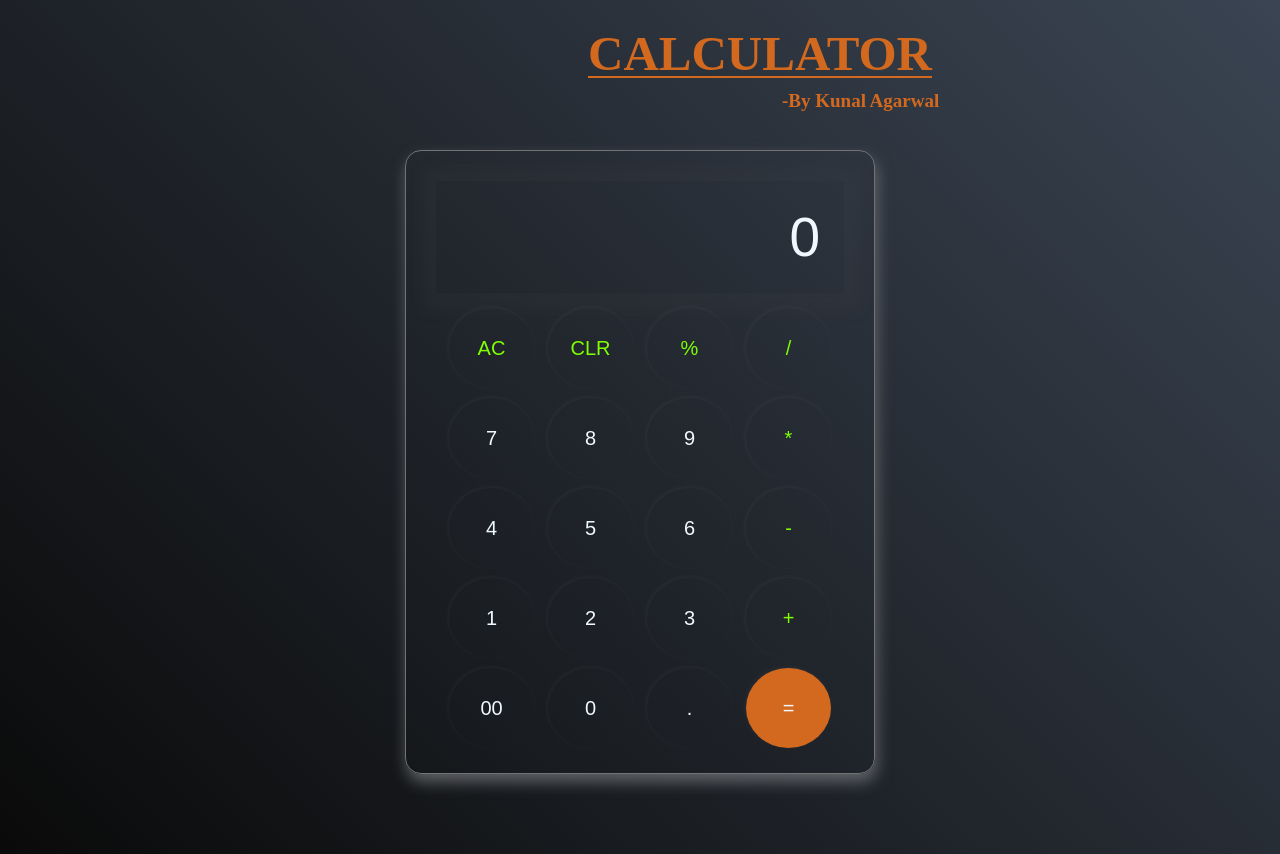
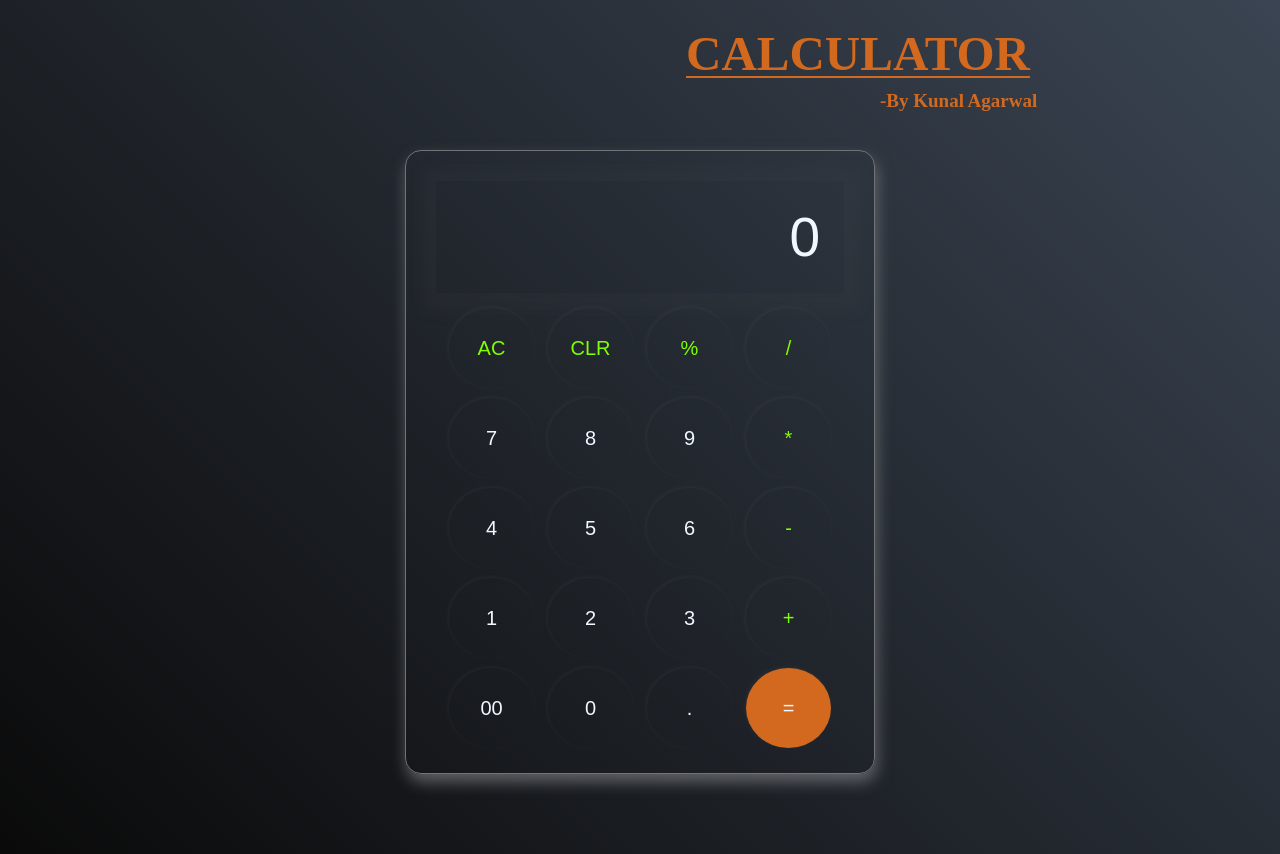
Before and after one commit to Kunalagarwal0912/Calculator, a plain HTML site: page index.html in a window 1280 px wide. Drawn offline with Linux system fonts and the light colour scheme.

Commit message:
Update style.css

```diff
--- a/style.css
+++ b/style.css
@@ -67,7 +67,7 @@ button{
 .heading h1{
     position: absolute;
     top: 0%;
-    left: 12em;
+    left: 14em;
     margin: 25px 0;
     text-transform: uppercase;
     text-decoration: underline 2px;
```
